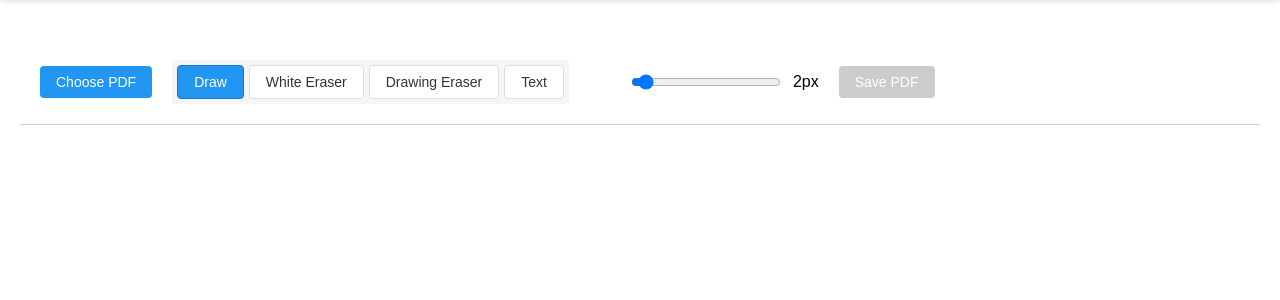
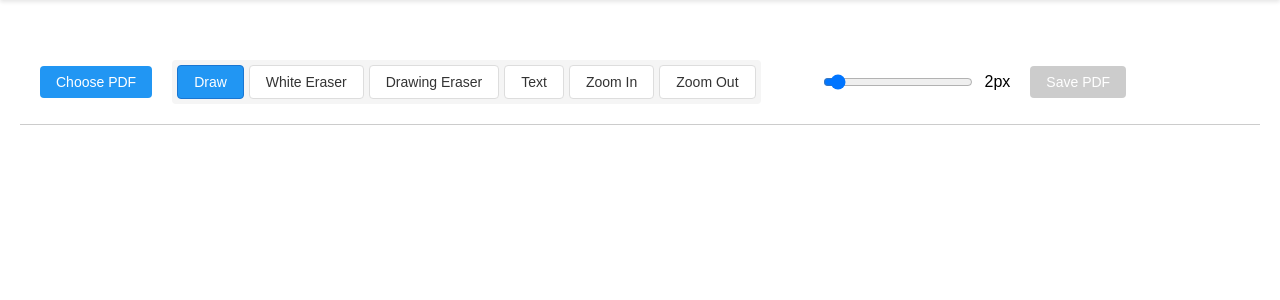
Before and after one commit to TonyLiu0226/pdf_editor, a Flask app: page / in a window 1280 px wide. Shown: the part 58-358 px from the top of the page. Run offline with Flask 2, Linux system fonts and the light colour scheme; some libraries are stand-ins or nearby versions.

Commit message:
fixes zoom

```diff
--- a/api/app.py
+++ b/api/app.py
@@ -21,7 +21,7 @@ app.config['MAX_CONTENT_LENGTH'] = 16 * 1024 * 1024  # 16MB max file size
 
 # Define a higher resolution zoom matrix for better quality
 ZOOM_MATRIX = fitz.Matrix(8, 8)  # Increased from 2,2 to 4,4 for higher resolution
-TARGET_WIDTH = 1500  # Increased target width for better quality
+TARGET_WIDTH = 1000  # Increased target width for better quality
 
 def get_scaled_dimensions(page):
     """Calculate scaled dimensions maintaining aspect ratio"""
--- a/static/js/script.js
+++ b/static/js/script.js
@@ -6,6 +6,8 @@ let isErasing = false;
 let isDrawingEraser = false;
 let lastUsedColor = currentColor;
 let lastUsedBrushWidth = 2;
+let currentZoom = 1;
+let currentPage = 1;  // Track current page
 
 // Initialize color picker
 const pickr = Pickr.create({
@@ -248,6 +250,7 @@ document.getElementById('saveBtn').addEventListener('click', async () => {
 // Helper functions
 async function loadAllPages() {
     const container = document.querySelector('.canvas-container');
+    currentPage = 1;  // Reset to first page when loading new document
 
     for (let pageNum = 1; pageNum <= totalPages; pageNum++) {
         // Create canvas wrapper with page number
@@ -264,11 +267,62 @@ async function loadAllPages() {
         wrapper.appendChild(canvasElement);
         container.appendChild(wrapper);
 
-        // Initialize Fabric.js canvas
+        // Initialize Fabric.js canvas with zoom support
         const canvas = new fabric.Canvas(canvasElement, {
-            isDrawingMode: true,
-            width: 1500,
-            height: 1500
+            isDrawingMode: true
+        });
+
+        canvas.on('mouse:wheel', function(opt) {
+            opt.e.preventDefault();
+            opt.e.stopPropagation();
+
+            // compute new zoom (clamped)
+            let zoom = canvas.getZoom() * (opt.e.deltaY > 0 ? 0.9 : 1.1);
+            zoom = Math.min(Math.max(zoom, 0.01), 20);
+
+            // zoom about the CENTER of the canvas
+            const center = new fabric.Point(canvas.getWidth() / 2, canvas.getHeight() / 2);
+            canvas.zoomToPoint(center, zoom);
+
+            canvas.renderAll();
+          });
+
+        // Add pan functionality when zoomed
+        canvas.on('mouse:down', function(opt) {
+            if (opt.e.altKey) {
+                this.isDragging = true;
+                this.lastPosX = opt.e.clientX;
+                this.lastPosY = opt.e.clientY;
+            }
+        });
+
+        canvas.on('mouse:move', function(opt) {
+            if (this.isDragging) {
+                const e = opt.e;
+                const zoom = canvas.getZoom();
+                let vpt = canvas.viewportTransform;
+
+                // Calculate new position
+                let newX = vpt[4] + e.clientX - this.lastPosX;
+                let newY = vpt[5] + e.clientY - this.lastPosY;
+
+                // Limit panning to page boundaries
+                const maxX = 0;
+                const minX = canvas.width * (1 - zoom);
+                const maxY = 0;
+                const minY = canvas.height * (1 - zoom);
+
+                vpt[4] = Math.min(Math.max(newX, minX), maxX);
+                vpt[5] = Math.min(Math.max(newY, minY), maxY);
+
+                canvas.requestRenderAll();
+                this.lastPosX = e.clientX;
+                this.lastPosY = e.clientY;
+            }
+        });
+
+        canvas.on('mouse:up', function(opt) {
+            this.isDragging = false;
         });
 
         // Set initial brush properties based on current mode
@@ -513,3 +567,34 @@ function openTextInputDialog(canvas, x, y) {
         canvas.renderAll();
     }
 }
+
+// Add page navigation functions
+function setCurrentPage(pageNum) {
+    if (pageNum >= 1 && pageNum <= totalPages) {
+        currentPage = pageNum;
+    }
+}
+
+function zoomIn() {
+    if (!canvases[currentPage - 1]) return;
+    const canvas = canvases[currentPage - 1];
+
+    let zoom = canvas.getZoom() * 1.1;
+    zoom = Math.min(zoom, 20);
+
+    const center = new fabric.Point(canvas.getWidth() / 2, canvas.getHeight() / 2);
+    canvas.zoomToPoint(center, zoom);
+    canvas.renderAll();
+  }
+
+  function zoomOut() {
+    if (!canvases[currentPage - 1]) return;
+    const canvas = canvases[currentPage - 1];
+
+    let zoom = canvas.getZoom() / 1.1;
+    zoom = Math.max(zoom, 0.01);
+
+    const center = new fabric.Point(canvas.getWidth() / 2, canvas.getHeight() / 2);
+    canvas.zoomToPoint(center, zoom);
+    canvas.renderAll();
+  }
--- a/templates/index.html
+++ b/templates/index.html
@@ -31,6 +31,8 @@
                         <button id="eraseBtn" class="tool-btn" title="Erase anything (including PDF content)">White Eraser</button>
                         <button id="drawEraserBtn" class="tool-btn" title="Erase only drawn content">Drawing Eraser</button>
                         <button id="textBtn" class="tool-btn">Text</button>
+                        <button onclick="zoomIn()" class="tool-btn">Zoom In</button>
+                        <button onclick="zoomOut()" class="tool-btn">Zoom Out</button>
                     </div>
 
                     <div id="color-picker"></div>
```
